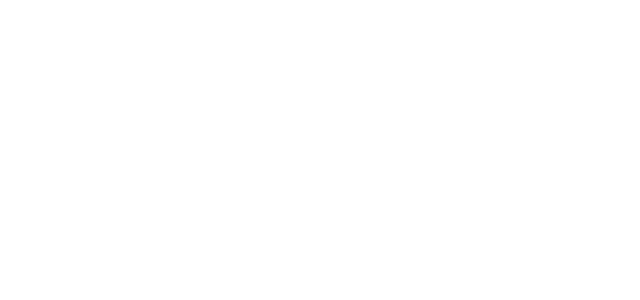
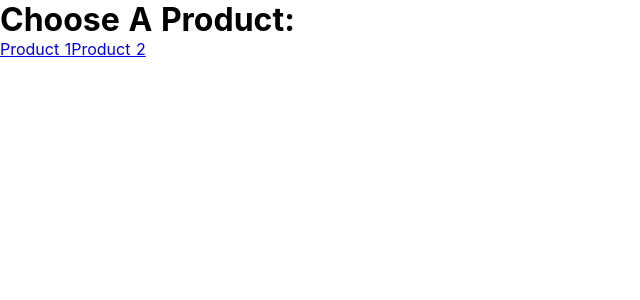
Before and after one commit to nschefer/my-first-nuxt-app, a Nuxt app: page /products in a window 1280 px wide. Before the commit this address had no page. Shown: the top 300 px of the page, without its empty margins (0-640 px from the left). Built offline with nearby package versions, Linux system fonts and the light colour scheme.

Commit message:
Assignment 1 Complete

```diff
--- a/pages/index.vue
+++ b/pages/index.vue
@@ -2,6 +2,7 @@
   <div class="container">
     <Logo />
     <nuxt-link to="/users">Users</nuxt-link>
+    <nuxt-link to="/products">Products</nuxt-link>
   </div>
 </template>
 
--- /dev/null
+++ b/pages/products/_pid/index.vue
@@ -0,0 +1,3 @@
+<template>
+  <h1>Welcome to Product {{ $route.params.pid }}'s page!</h1>
+</template>
--- /dev/null
+++ b/pages/products/index.vue
@@ -0,0 +1,7 @@
+<template>
+<div>
+  <h1>Choose A Product:</h1>
+  <nuxt-link to="/products/1">Product 1</nuxt-link>
+  <nuxt-link to="/products/2">Product 2</nuxt-link>
+</div>
+</template>
```
